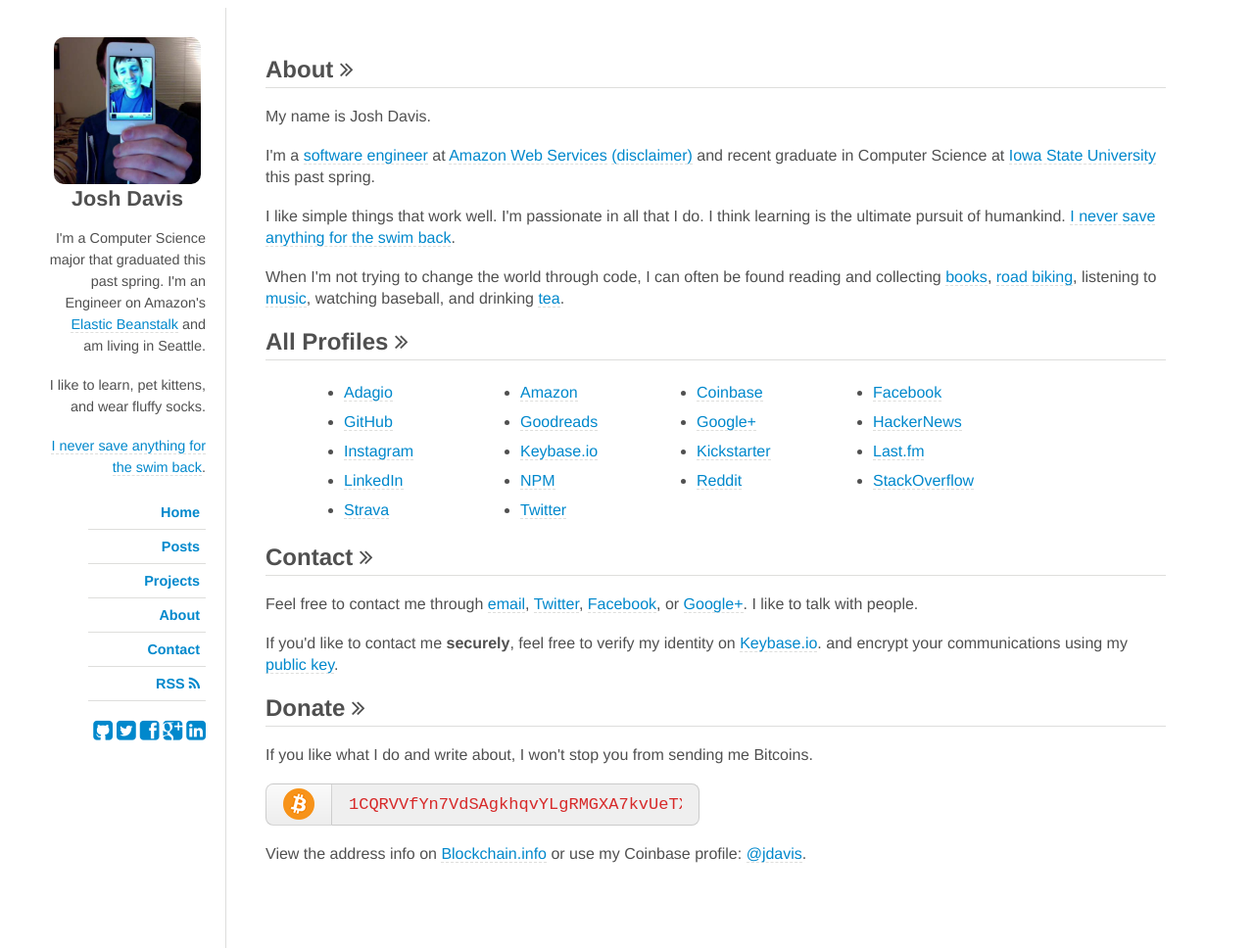
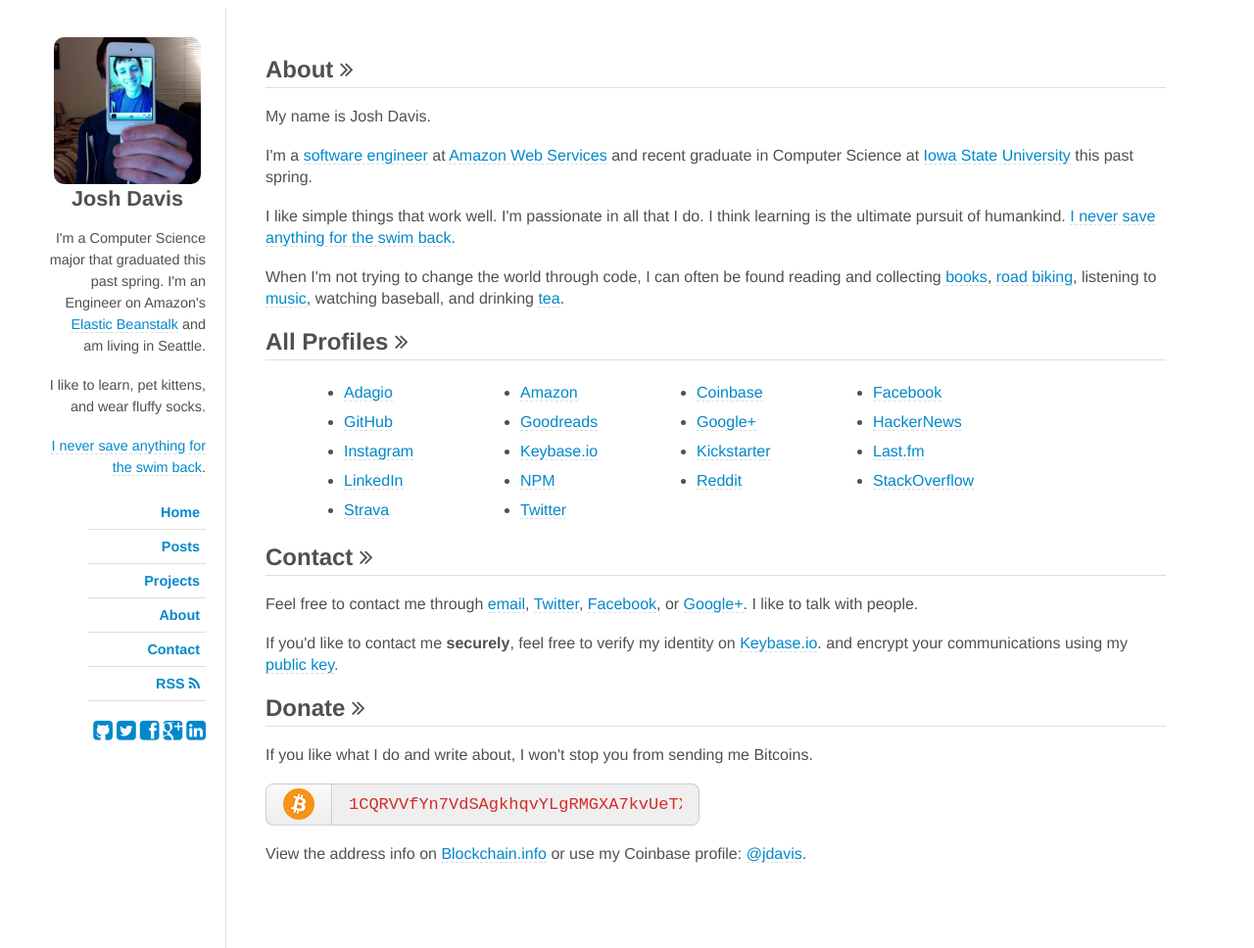
Before and after one commit to jdavis/jdavis.github.com, a Jekyll site: the page built from about.html, in a window 1280 px wide. Shown: the whole page at 98% size. Built offline with Jekyll 4.4.1, drawn with Linux system fonts in a browser that asks for light colours; nearby versions of some CDN libraries; some web fonts are replaced.

Commit message:
Remove disclaimer link
It looks dumb.

```diff
--- a/about.html
+++ b/about.html
@@ -14,7 +14,6 @@
     I'm a
     <a href="{{ site.data.accounts.github.site }}">software engineer</a>
     at <a href="http://aws.amazon.com/">Amazon Web Services</a>
-    <a href="/DISCLAIMER.md">(disclaimer)</a>
     and recent graduate in Computer Science at
     <a href="http://iastate.edu">Iowa State University</a>
     this past spring.
```
